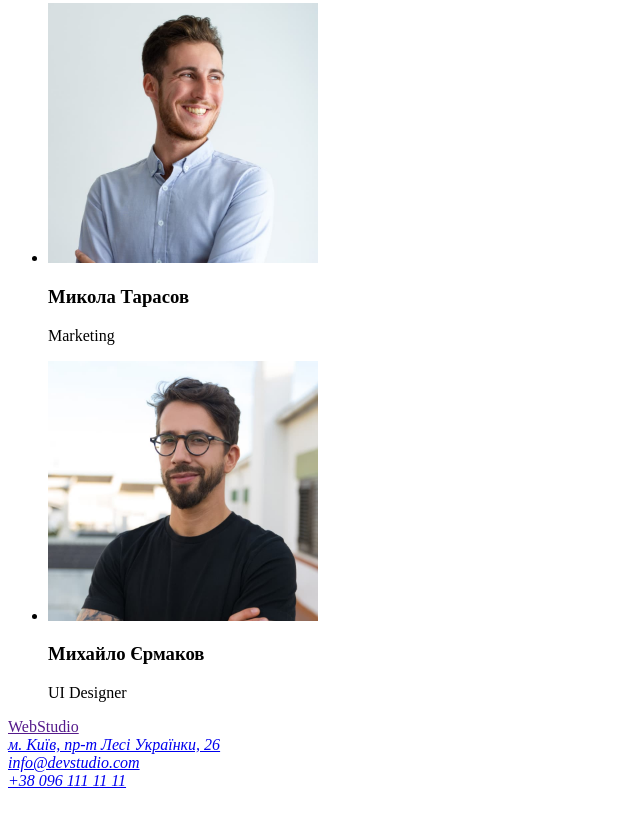
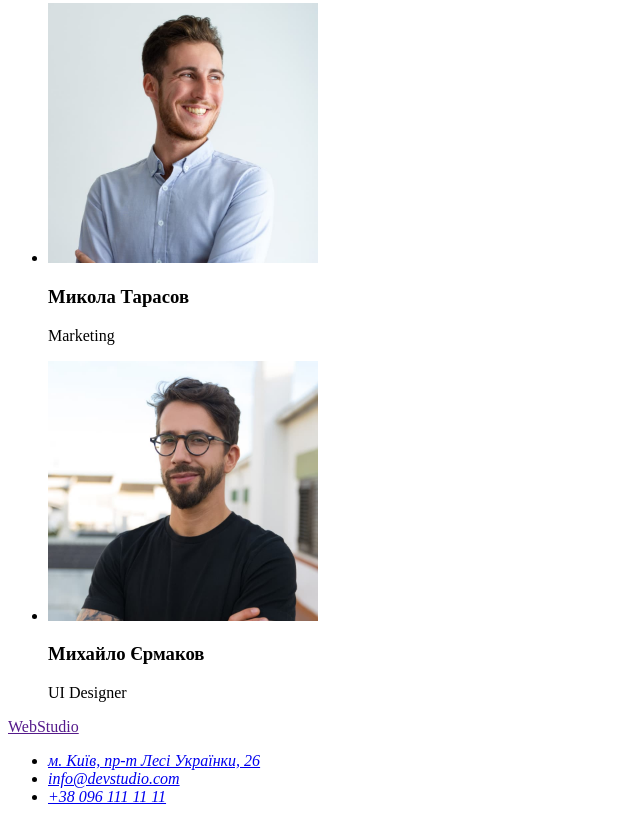
Before and after one commit to ZhannaMelnyk71/goit-markup-hw-01, a plain HTML site: page index.html in a window 1280 px wide. Shown: the part 2333-3155 px from the top of the page, without its empty margins (0-640 px from the left). Before the commit the page ends 3131 px from the top, so only its background shows below. Drawn offline with Linux system fonts and the light colour scheme.

Commit message:
footet with list

```diff
--- a/index.html
+++ b/index.html
@@ -127,14 +127,18 @@
     <footer>
       <a href="" lang="en">WebStudio</a>
       <address>
-        <a
-          href="https://goo.gl/maps/8egPKAxAPvHbS7W99"
-          target="_blank"
-          rel="noreferrer noopener"
-          >м. Київ, пр-т Лесі Українки, 26 <br />
-        </a>
-        <a href="mailto:info@devstudio.com">info@devstudio.com</a> <br />
-        <a href="tel:+380961111111">+38 096 111 11 11</a> <br />
+        <ul>
+          <li>
+            <a
+              href="https://goo.gl/maps/8egPKAxAPvHbS7W99"
+              target="_blank"
+              rel="noreferrer noopener"
+              >м. Київ, пр-т Лесі Українки, 26
+            </a>
+          </li>
+          <li><a href="mailto:info@devstudio.com">info@devstudio.com</a></li>
+          <li><a href="tel:+380961111111">+38 096 111 11 11</a></li>
+        </ul>
       </address>
     </footer>
   </body>
```
